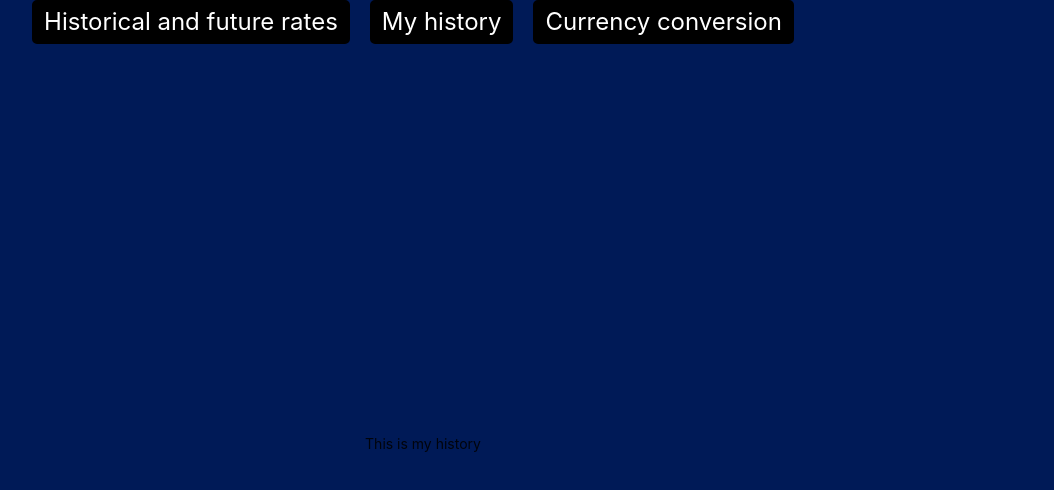
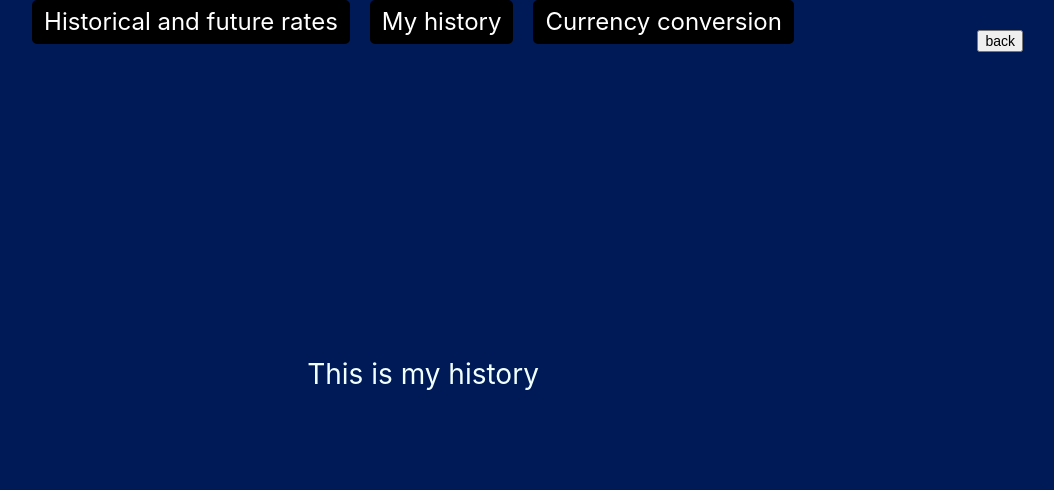
Before and after one commit to nofariof12/Project, a React (Create React App) app in the folder react-site/: page /main_page in a window 1280 px wide. Shown: the top 490 px of the page, without its empty margins (217-1271 px from the left). Built offline with nearby package versions, Linux system fonts and the light colour scheme.

Commit message:
Calendar+Back button+ input texts

```diff
--- a/react-site/src/components/App.js
+++ b/react-site/src/components/App.js
@@ -4,6 +4,7 @@ import Login from "./log_in"
 import MainPage from './Main_page';
 import { BrowserRouter, Route, Routes } from "react-router-dom";
 import Register from './register';
+import BackButton from './BackButton';
 
 function App() {
   return (
@@ -13,10 +14,12 @@ function App() {
         <Route path='/log_in' element={<Login />} />
         <Route exact path='/main_page' element={<MainPage />} />
         <Route exact path='/register' element={<Register/>} />
+        <Route path='/back' component={BackButton} />
       </Routes>
     </BrowserRouter>
 
   );
+
 }
 
 export default App;
--- /dev/null
+++ b/react-site/src/components/BackButton.css
@@ -0,0 +1,7 @@
+.back-button {
+    position: fixed;
+    top: 20px;
+    right: 20px;
+    padding: 10px 20px;
+    font-family: "Arial",
+  }
--- /dev/null
+++ b/react-site/src/components/BackButton.js
@@ -0,0 +1,16 @@
+import React from 'react';
+import './BackButton.css';
+
+function BackButton() {
+  const goBack = () => {
+    window.history.back();
+  };
+
+  return (
+    <div className='back-button'>
+      <button onClick={goBack}>back</button>
+    </div>
+  );
+}
+
+export default BackButton;
--- a/react-site/src/components/Calendar.js
+++ b/react-site/src/components/Calendar.js
@@ -10,18 +10,29 @@ function MyCalendar({ activeMenu }) {
     setSelectedDate(date);
   }
 
-  console.log(activeMenu)
-
   return (
     activeMenu === "Historical_and_current_rates" ? (
       <div style={{ display: 'flex', flexDirection: 'column', alignItems: 'center', justifyContent: 'flex-start', height: '100vh' }}>
-        <h1>My Calendar</h1>
+        <br></br>
+        <br></br>
+        <br></br>
+        <br></br>
+
         <Calendar
           onChange={handleDateChange}
           value={selectedDate}
         />
+        <br></br>
+        <div style={{color: 'white', fontSize: '20px', fontFamily: 'revert'}}>
+          <form>
+            <label htmlFor="amount"> amount: </label>
+            <input type="amount" id="amount:" name="amount:"/>
+          </form>
+        </div>
       </div>
+
     ) : null
+
   )
 }
 
--- /dev/null
+++ b/react-site/src/components/Display.css
@@ -0,0 +1,10 @@
+.display{
+    display: flex;
+    flex-direction: column;
+    align-items: center;
+    justify-content: center;
+    height: 80vh;
+    font-size: 2rem;
+    color: azure;
+    margin: 10px;
+}
--- a/react-site/src/components/Display.js
+++ b/react-site/src/components/Display.js
@@ -1,4 +1,6 @@
 import React, { useState } from "react";
+import './Display.css'
+
 
 function Display({ activeMenu }) {
   const [fromCurrency, setFromCurrency] = useState("");
@@ -31,7 +33,7 @@ function Display({ activeMenu }) {
     return (
       <div className="display">
         <div>
-          <label htmlFor="amount">Amount:</label>
+          <label htmlFor="amount">Amount: </label>
           <br />
           <br />
           <input
@@ -82,11 +84,20 @@ function Display({ activeMenu }) {
           </select>
         </div>
         <button onClick={handleCalculate}>Calculate</button>
+        <br></br>
+        <div style={{color: 'white', fontSize: '20px', fontFamily: 'revert'}}>
+          <form>
+            <label htmlFor="amount"> value:  </label>
+            <input type="amount" id="value: "/>
+          </form>
+        </div>
       </div>
+
     );
   }
 
   return (
+
     activeMenu !== "Historical_and_current_rates" ? (
       <div className="display">
         <div>This is my history</div>
--- a/react-site/src/components/Home.js
+++ b/react-site/src/components/Home.js
@@ -2,7 +2,6 @@ import React from "react";
 import Logo from '../images/background.jpg';
 import { Link } from "react-router-dom";
 import Footer from "./Footer";
-import MainPage from "./Main_page";
 
 function Home() {
   return (
@@ -16,8 +15,8 @@ function Home() {
         <Link to="log_in">
           <button style={{
             margin: "0 auto",
-            backgroundColor: "white",
-            color: "black",
+            backgroundColor: "blue",
+            color: "white",
             fontFamily: "Arial",
             fontSize: "16px",
             padding: "10px 20px",
@@ -27,6 +26,22 @@ function Home() {
           }}
           >enter the website</button>
         </Link>
+        <br></br>
+        <br></br>
+        <Link to="Main_page">
+          <button style={{
+            margin: "0 auto",
+            backgroundColor: "blue",
+            color: "white",
+            fontFamily: "Arial",
+            fontSize: "15px",
+            padding: "10px 20px",
+            borderRadius: "5px",
+            border: "none",
+            cursor: "pointer",
+          }}
+          >enter to Main page</button>
+        </Link>
       </div>
       <br></br>
       <Footer />
--- a/react-site/src/components/Main_page.js
+++ b/react-site/src/components/Main_page.js
@@ -1,10 +1,12 @@
 import React from "react";
+import BackButton from "./BackButton";
 import Render from "./Render";
 
 function MainPage() {
   return (
     <div>
-      <Render />
+      <Render />,
+      <BackButton/>
     </div>
   );
 }
--- a/react-site/src/components/Menu.js
+++ b/react-site/src/components/Menu.js
@@ -7,7 +7,6 @@ function Menu({ setActiveMenu }) {
   };
   const setActiveMenuCalendar = () => {
       setActiveMenu("Historical_and_current_rates");
-      console.log("test")
   }
 
 
@@ -21,6 +20,7 @@ function Menu({ setActiveMenu }) {
       </div>
       <div className="menu-item" onClick={handleCurrencyConversionClick}>
         Currency conversion
+
       </div>
 
     </div>
--- a/react-site/src/components/log_in.js
+++ b/react-site/src/components/log_in.js
@@ -1,5 +1,6 @@
 import React from "react";
 import "./log_in.css";
+import BackButton from "./BackButton";
 
 function Login() {
   return (
@@ -27,6 +28,7 @@ function Login() {
       <div className="register-section">
         If you still don't have an account{" "}
         <a href="/register">Click here to register</a>.
+        <BackButton/>
       </div>
     </div>
   );
--- a/react-site/src/components/register.js
+++ b/react-site/src/components/register.js
@@ -1,4 +1,5 @@
 import React, { useState } from "react";
+import BackButton from "./BackButton";
 import "./register.css";
 
 function Register() {
@@ -46,6 +47,7 @@ function Register() {
         <br>
         </br>
         <button type="submit">Register</button>
+        <BackButton/>
       </form>
 
     </div>
--- a/react-site/src/index.css
+++ b/react-site/src/index.css
@@ -25,6 +25,7 @@ img {
 
 Footer {
   display: flex;
+  color: aliceblue;
   justify-content: center;
   align-items: center;
   height: 100px;
```
Also changed, not shown: 1 other file (tests, documents, lock files or other folders).
